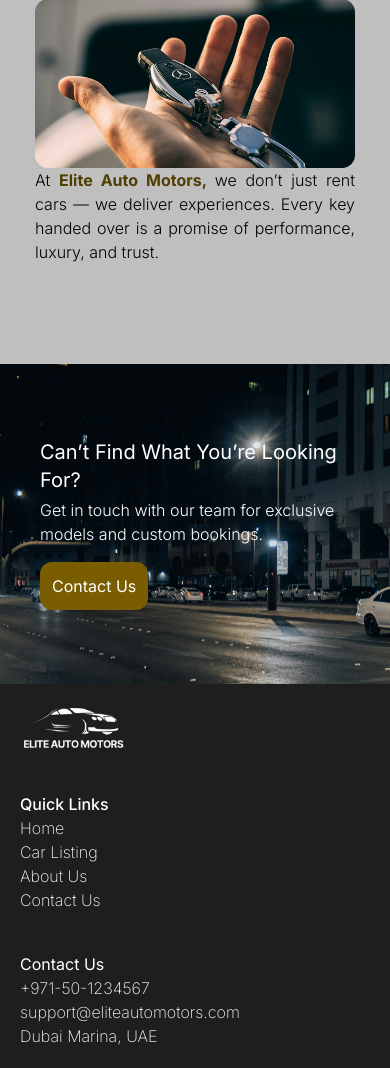
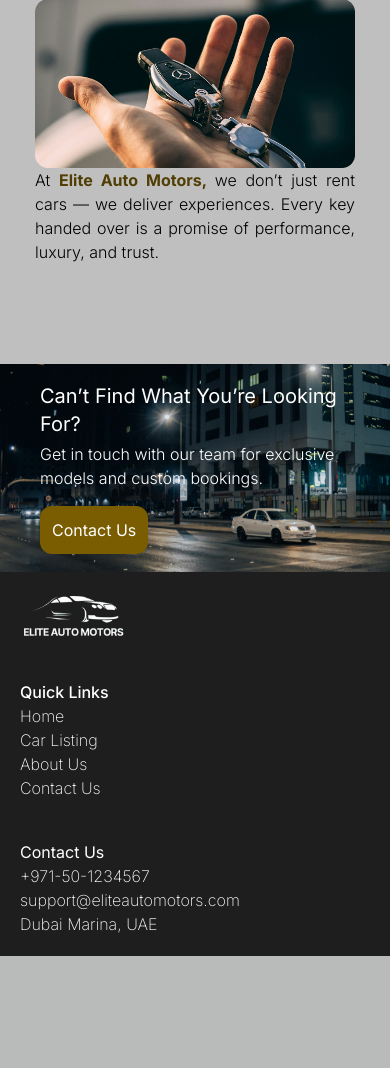
Before and after one commit to Bilal-19/Car-Rental-Website, a PHP site: page /about_us.php in a window 390 px wide. Shown: the part 3785-4853 px from the top of the page. After the commit the page ends 4741 px from the top, so only its background shows below. Run offline with PHP 8.4, Linux system fonts and the light colour scheme.

Commit message:
Fixed banner images for mobile screen.

```diff
--- a/Visitor/about_us.php
+++ b/Visitor/about_us.php
@@ -150,7 +150,7 @@ require_once "../VisitorLayout/header.php";
 </div>
 
 
-<div class="mt-20 md:mt-50 w-full h-80 md:h-132 text-white flex flex-col justify-center text-start p-10 bg-cover"
+<div class="mt-20 md:mt-50 w-full h-52 md:h-132 text-white flex flex-col justify-center text-start p-10 bg-cover"
     style="background-image:url('../Assets/car_listing_cta.png')">
     <h3 class="text-xl md:text-4xl mb-1">Can’t Find What You’re Looking For?</h3>
     <p class="text-base md:text-2xl font-light mb-4">
--- a/Visitor/car_listing.php
+++ b/Visitor/car_listing.php
@@ -186,7 +186,7 @@ require_once "../VisitorLayout/header.php";
     </div>
 </div>
 
-<div class="mt-30 w-full h-52 md:h-132 text-white flex flex-col justify-center text-start p-10"
+<div class="mt-30 w-full h-52 md:h-132 text-white flex flex-col justify-center text-start p-10 bg-cover"
     style="background-image:url('../Assets/car_listing_cta.png')">
     <h3 class="text-xl md:text-4xl mb-1">Can’t Find What You’re Looking For?</h3>
     <p class="text-base md:text-2xl font-light mb-4">
```
